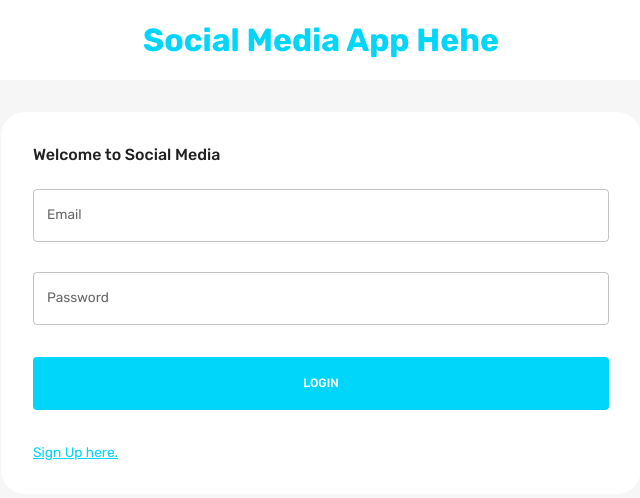
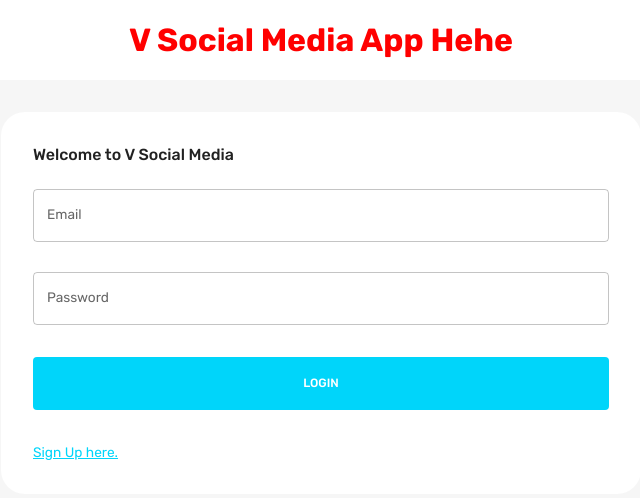
Before and after one commit to Longvu2711/mac2-media, a React (Create React App) app in the folder client/: page / in a window 1280 px wide. Shown: the top 498 px of the page, without its empty margins (319-959 px from the left). Built offline with nearby package versions, Linux system fonts and the light colour scheme.

Commit message:
mac again

```diff
--- a/client/src/components/UserForm.jsx
+++ b/client/src/components/UserForm.jsx
@@ -13,7 +13,6 @@ const UserForm = () => {
     occupation: "",
   });
 
-  // Lấy thông tin người dùng khi component được render
   useEffect(() => {
     const getUser = async () => {
       const data = await fetchUserById(id);
--- a/client/src/scenes/loginPage/index.jsx
+++ b/client/src/scenes/loginPage/index.jsx
@@ -12,8 +12,8 @@ const LoginPage = () => {
         p="1rem 6%"
         textAlign="center"
       >
-        <Typography fontWeight="bold" fontSize="32px" color="primary">
-          Social Media App Hehe
+        <Typography fontWeight="bold" fontSize="32px" color="red">
+          V Social Media App Hehe
         </Typography>
       </Box>
 
@@ -25,7 +25,7 @@ const LoginPage = () => {
         backgroundColor={theme.palette.background.alt}
       >
         <Typography fontWeight="500" variant="h5" sx={{ mb: "1.5rem" }}>
-            Welcome to Social Media
+            Welcome to V Social Media
         </Typography>
         <Form />
       </Box>
--- a/client/src/scenes/navbar/index.jsx
+++ b/client/src/scenes/navbar/index.jsx
@@ -49,7 +49,7 @@ const Navbar = () => {
         <Typography
           fontWeight="bold"
           fontSize="clamp(1rem, 2rem, 2.25rem)"
-          color="primary"
+          color="#550101"
           onClick={() => navigate("/home")}
           sx={{
             "&:hover": {
@@ -58,7 +58,7 @@ const Navbar = () => {
             },
           }}
         >
-          Social Media
+          V Social Media
         </Typography>
         {isNonMobileScreens && (
           <FlexBetween
```
Also changed, not shown: 1 other file (tests, documents, lock files or other folders).
